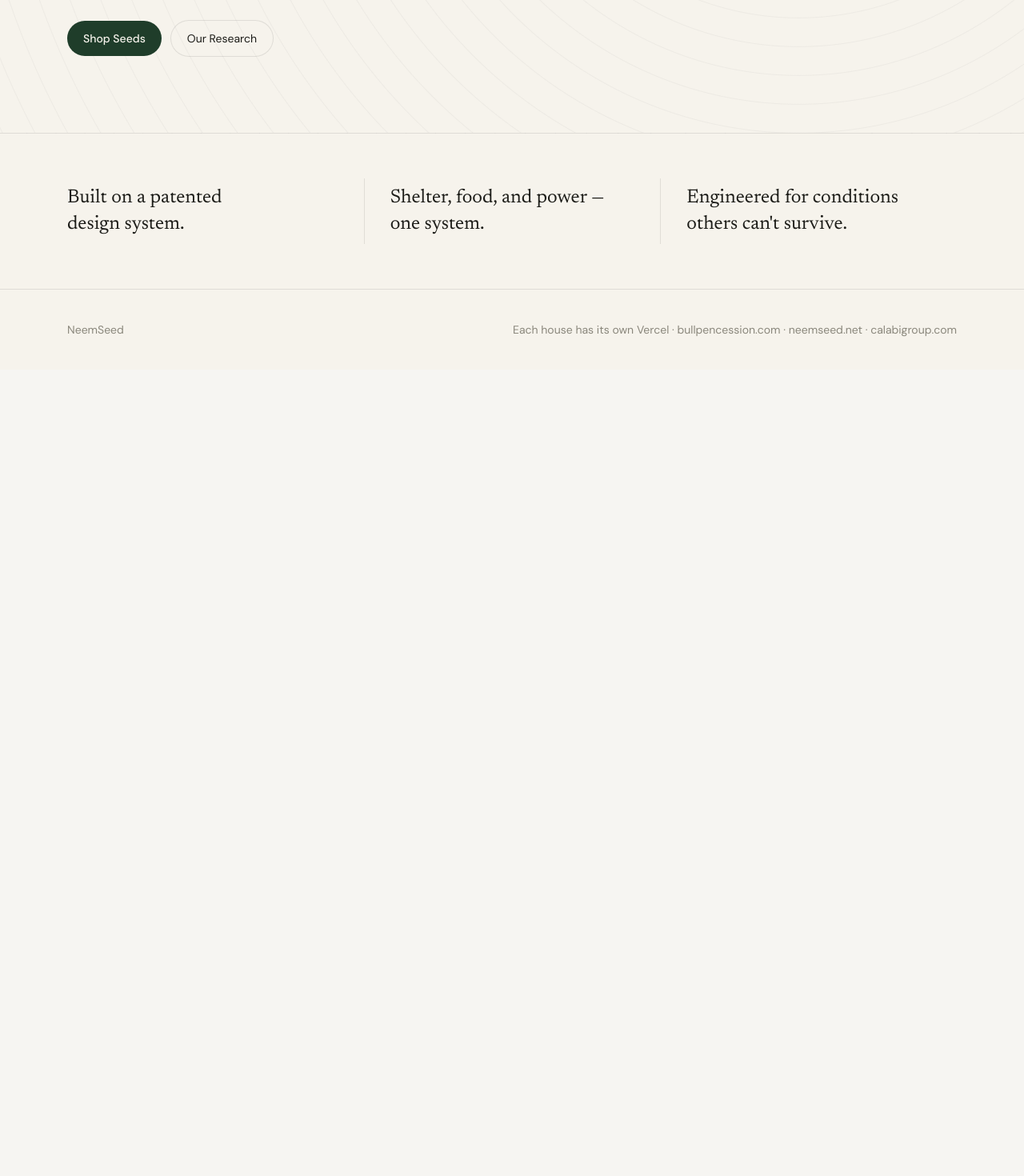
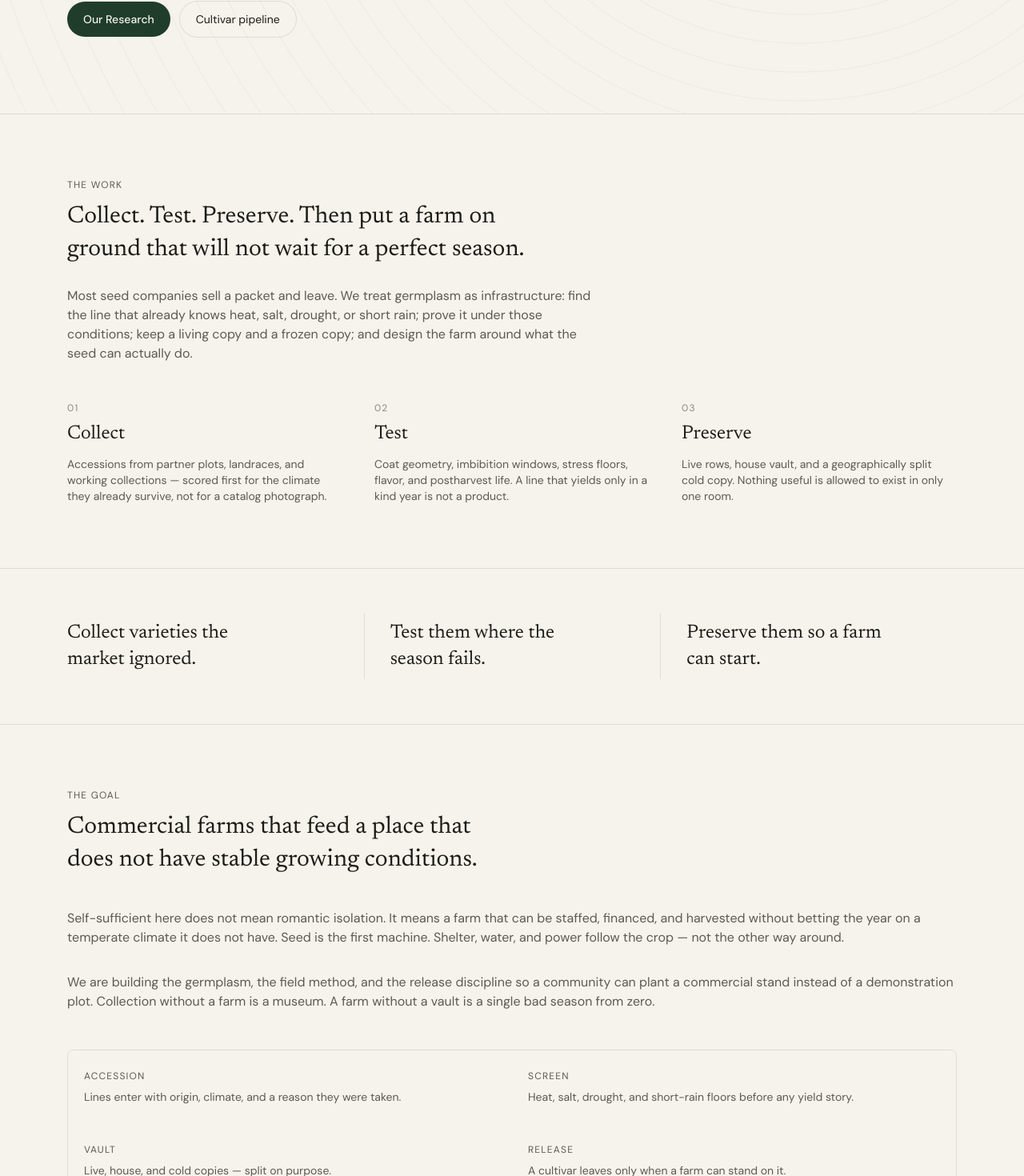
Before and after one commit to nbaldwin09/neemseed, a React (Vite) app: page / in a window 1280 px wide. Shown: the part 520-1990 px from the top of the page at 80% size. Before the commit the page ends 982 px from the top, so only its background shows below. Built offline with nearby package versions, Linux system fonts and the light colour scheme.

Commit message:
Rewrite home around collect, test, preserve; remove shop CTA

```diff
--- a/src/routes/index.tsx
+++ b/src/routes/index.tsx
@@ -16,23 +16,23 @@ function NeemHome() {
             <h1 className="mt-5 max-w-xl font-display text-5xl leading-[1.05] sm:text-6xl">
               The seed science behind self-sufficient farming.
             </h1>
-            <p className="mt-6 max-w-md text-muted">
+            <p className="mt-6 max-w-lg text-muted">
               NeemSeed collects, tests, and preserves seed varieties from around the world — building
               toward commercial, self-sufficient farms for communities without stable growing
               conditions.
             </p>
             <div className="mt-8 flex flex-wrap gap-3">
               <Link
-                to="/shop"
+                to="/research"
                 className="inline-flex h-11 items-center rounded-pill bg-accent px-5 text-sm font-medium text-accent-fg"
               >
-                Shop Seeds
+                Our Research
               </Link>
               <Link
-                to="/research"
+                to="/pipeline"
                 className="inline-flex h-11 items-center rounded-pill px-5 text-sm shadow-[0_0_0_1px_var(--color-line)]"
               >
-                Our Research
+                Cultivar pipeline
               </Link>
             </div>
           </div>
@@ -41,10 +41,64 @@ function NeemHome() {
           </div>
         </div>
       </section>
-      <section className="mx-auto grid max-w-6xl gap-8 px-5 py-14 sm:grid-cols-3 sm:gap-0">
-        <Claim>Built on a patented design system.</Claim>
-        <Claim>Shelter, food, and power — one system.</Claim>
-        <Claim>Engineered for conditions others can't survive.</Claim>
+
+      <section className="mx-auto max-w-6xl px-5 py-16 sm:py-20">
+        <p className="text-xs uppercase tracking-widest text-muted">The work</p>
+        <h2 className="mt-3 max-w-3xl font-display text-3xl leading-snug sm:text-4xl">
+          Collect. Test. Preserve. Then put a farm on ground that will not wait for a perfect season.
+        </h2>
+        <p className="mt-6 max-w-2xl text-muted">
+          Most seed companies sell a packet and leave. We treat germplasm as infrastructure: find the
+          line that already knows heat, salt, drought, or short rain; prove it under those conditions;
+          keep a living copy and a frozen copy; and design the farm around what the seed can actually do.
+        </p>
+        <div className="mt-12 grid gap-10 sm:grid-cols-3">
+          <Step n="01" title="Collect">
+            Accessions from partner plots, landraces, and working collections — scored first for the
+            climate they already survive, not for a catalog photograph.
+          </Step>
+          <Step n="02" title="Test">
+            Coat geometry, imbibition windows, stress floors, flavor, and postharvest life. A line that
+            yields only in a kind year is not a product.
+          </Step>
+          <Step n="03" title="Preserve">
+            Live rows, house vault, and a geographically split cold copy. Nothing useful is allowed to
+            exist in only one room.
+          </Step>
+        </div>
+      </section>
+
+      <section className="border-y border-line">
+        <div className="mx-auto grid max-w-6xl gap-8 px-5 py-14 sm:grid-cols-3 sm:gap-0">
+          <Claim>Collect varieties the market ignored.</Claim>
+          <Claim>Test them where the season fails.</Claim>
+          <Claim>Preserve them so a farm can start.</Claim>
+        </div>
+      </section>
+
+      <section className="mx-auto max-w-6xl px-5 py-16 sm:py-20">
+        <p className="text-xs uppercase tracking-widest text-muted">The goal</p>
+        <h2 className="mt-3 max-w-3xl font-display text-3xl leading-snug sm:text-4xl">
+          Commercial farms that feed a place that does not have stable growing conditions.
+        </h2>
+        <div className="mt-10 grid gap-8 lg:grid-cols-2">
+          <p className="text-muted">
+            Self-sufficient here does not mean romantic isolation. It means a farm that can be staffed,
+            financed, and harvested without betting the year on a temperate climate it does not have.
+            Seed is the first machine. Shelter, water, and power follow the crop — not the other way around.
+          </p>
+          <p className="text-muted">
+            We are building the germplasm, the field method, and the release discipline so a community
+            can plant a commercial stand instead of a demonstration plot. Collection without a farm is a
+            museum. A farm without a vault is a single bad season from zero.
+          </p>
+        </div>
+        <ul className="mt-12 grid gap-px overflow-hidden rounded-sm border border-line sm:grid-cols-2">
+          <Goal title="Accession">Lines enter with origin, climate, and a reason they were taken.</Goal>
+          <Goal title="Screen">Heat, salt, drought, and short-rain floors before any yield story.</Goal>
+          <Goal title="Vault">Live, house, and cold copies — split on purpose.</Goal>
+          <Goal title="Release">A cultivar leaves only when a farm can stand on it.</Goal>
+        </ul>
       </section>
     </main>
   );
@@ -57,3 +111,30 @@ function Claim({ children }: { children: string }) {
     </p>
   );
 }
+
+function Step({
+  n,
+  title,
+  children,
+}: {
+  n: string;
+  title: string;
+  children: string;
+}) {
+  return (
+    <article>
+      <p className="text-xs uppercase tracking-widest text-faint">{n}</p>
+      <h3 className="mt-2 font-display text-2xl">{title}</h3>
+      <p className="mt-3 text-sm leading-relaxed text-muted">{children}</p>
+    </article>
+  );
+}
+
+function Goal({ title, children }: { title: string; children: string }) {
+  return (
+    <li className="bg-bg px-5 py-6">
+      <p className="text-xs uppercase tracking-widest text-muted">{title}</p>
+      <p className="mt-2 text-sm leading-relaxed text-muted">{children}</p>
+    </li>
+  );
+}
```
